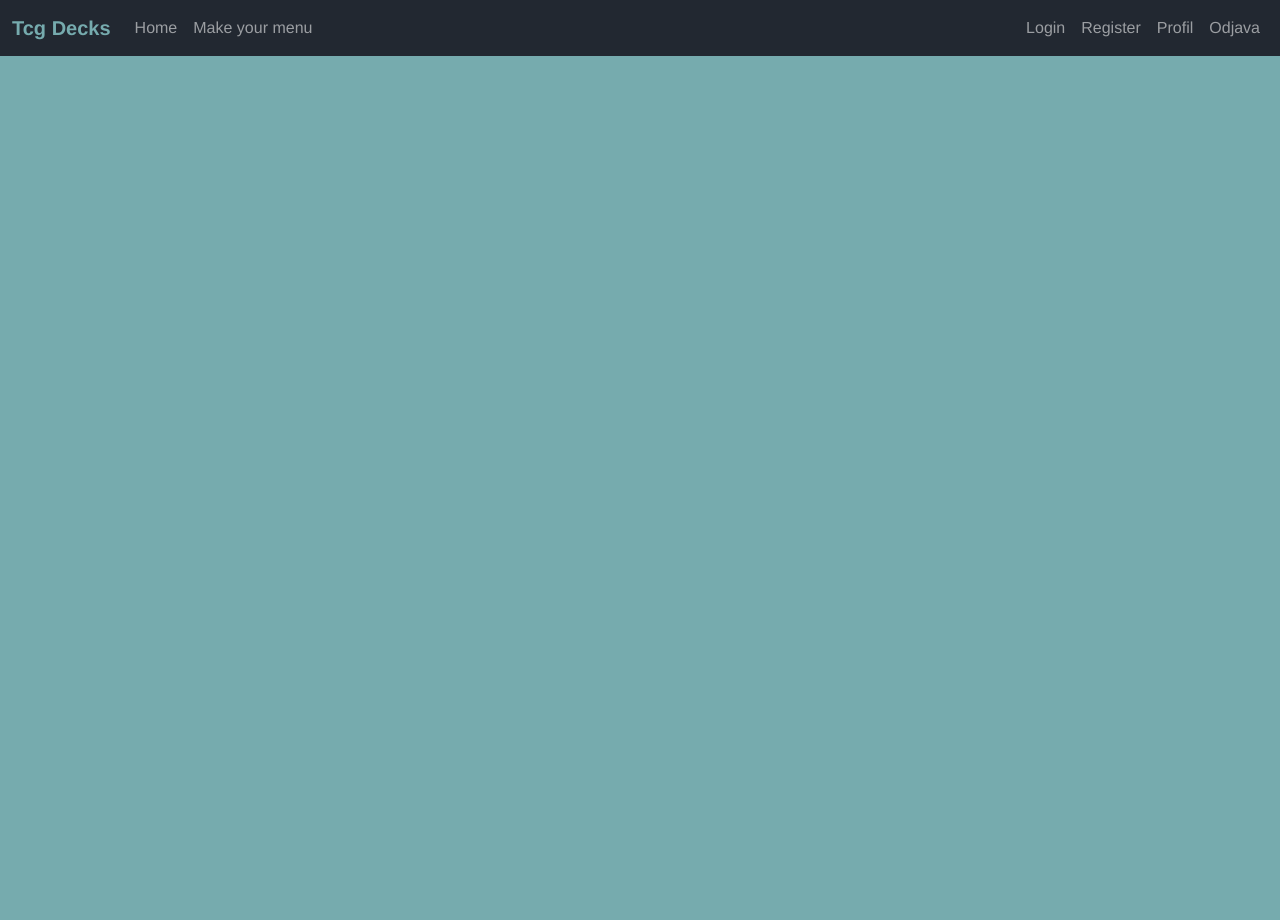
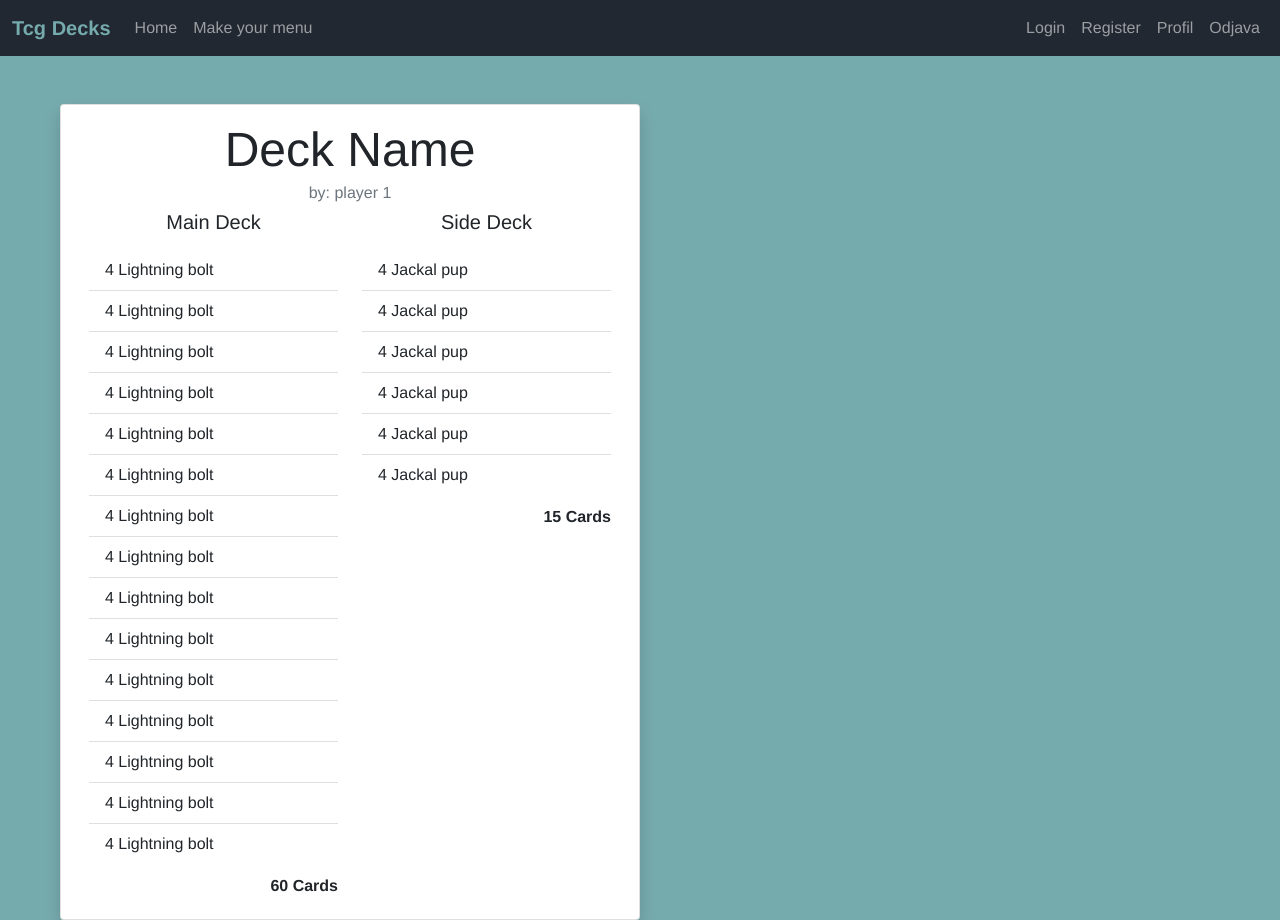
Before and after one commit to fbastijan/TCGDecks, a Vue app: page /deck/1 in a window 1280 px wide. Before the commit the page ends 800 px from the top, so only its background shows below. Built offline with nearby package versions, Linux system fonts and the light colour scheme.

Commit message:
More frontend

```diff
--- a/src/router/index.js
+++ b/src/router/index.js
@@ -3,11 +3,13 @@ import LoginView from "@/views/LoginView.vue";
 import RegisterView from "@/views/RegisterView.vue";
 import HomeView from "@/views/HomeView.vue";
 import ProfileView from "@/views/ProfileView.vue";
+import DeckView from "@/views/DeckView.vue";
 const routes = [
   { path: "/login", component: LoginView },
   { path: "/register", component: RegisterView },
   { path: "/", component: HomeView },
   { path: "/profile", component: ProfileView },
+  { path: "/deck/:id", component: DeckView },
 ];
 
 const router = createRouter({
--- a/src/views/DeckView.vue
+++ b/src/views/DeckView.vue
@@ -1 +1,51 @@
-<template></template>
+<template>
+  <div class="row mx-5 mt-5 row-cols-lg-2 row-cols-sm-1 row-cols-xs-1">
+    <div class="card col-sm-12 shadow col-lg-6">
+      <div class="card-body">
+        <h5 class="card-title display-5">Deck Name</h5>
+        <h6 class="card-subtitle mb-2 text-muted">by: player 1</h6>
+        <div class="row">
+          <div class="col">
+            <h5 class="card-title">Main Deck</h5>
+            <ul class="list-group list-group-flush my-3">
+              <li class="list-group-item d-flex flex-row">4 Lightning bolt</li>
+              <li class="list-group-item d-flex flex-row">4 Lightning bolt</li>
+              <li class="list-group-item d-flex flex-row">4 Lightning bolt</li>
+              <li class="list-group-item d-flex flex-row">4 Lightning bolt</li>
+              <li class="list-group-item d-flex flex-row">4 Lightning bolt</li>
+              <li class="list-group-item d-flex flex-row">4 Lightning bolt</li>
+              <li class="list-group-item d-flex flex-row">4 Lightning bolt</li>
+              <li class="list-group-item d-flex flex-row">4 Lightning bolt</li>
+              <li class="list-group-item d-flex flex-row">4 Lightning bolt</li>
+              <li class="list-group-item d-flex flex-row">4 Lightning bolt</li>
+              <li class="list-group-item d-flex flex-row">4 Lightning bolt</li>
+              <li class="list-group-item d-flex flex-row">4 Lightning bolt</li>
+              <li class="list-group-item d-flex flex-row">4 Lightning bolt</li>
+              <li class="list-group-item d-flex flex-row">4 Lightning bolt</li>
+              <li class="list-group-item d-flex flex-row">4 Lightning bolt</li>
+            </ul>
+            <h6 class="card-subtitle mb-2 d-flex flex-row-reverse fw-bold">
+              60 Cards
+            </h6>
+          </div>
+
+          <div class="col">
+            <h5 class="card-title">Side Deck</h5>
+            <ul class="list-group list-group-flush my-3">
+              <li class="list-group-item d-flex flex-row">4 Jackal pup</li>
+              <li class="list-group-item d-flex flex-row">4 Jackal pup</li>
+              <li class="list-group-item d-flex flex-row">4 Jackal pup</li>
+              <li class="list-group-item d-flex flex-row">4 Jackal pup</li>
+              <li class="list-group-item d-flex flex-row">4 Jackal pup</li>
+              <li class="list-group-item d-flex flex-row">4 Jackal pup</li>
+            </ul>
+            <h6 class="card-subtitle mb-2 d-flex flex-row-reverse fw-bold">
+              15 Cards
+            </h6>
+          </div>
+        </div>
+      </div>
+    </div>
+    <div class="col"></div>
+  </div>
+</template>
```
